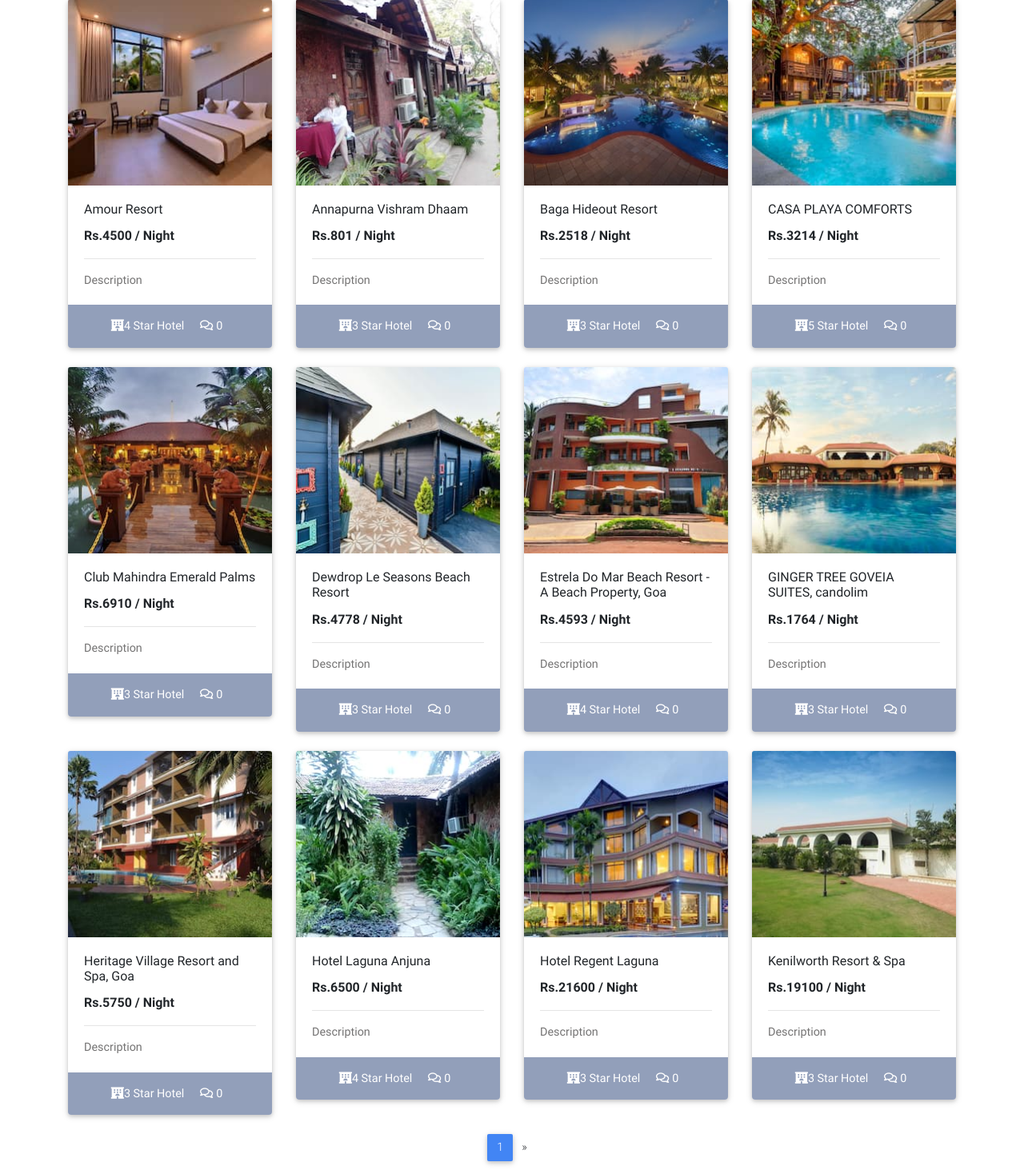
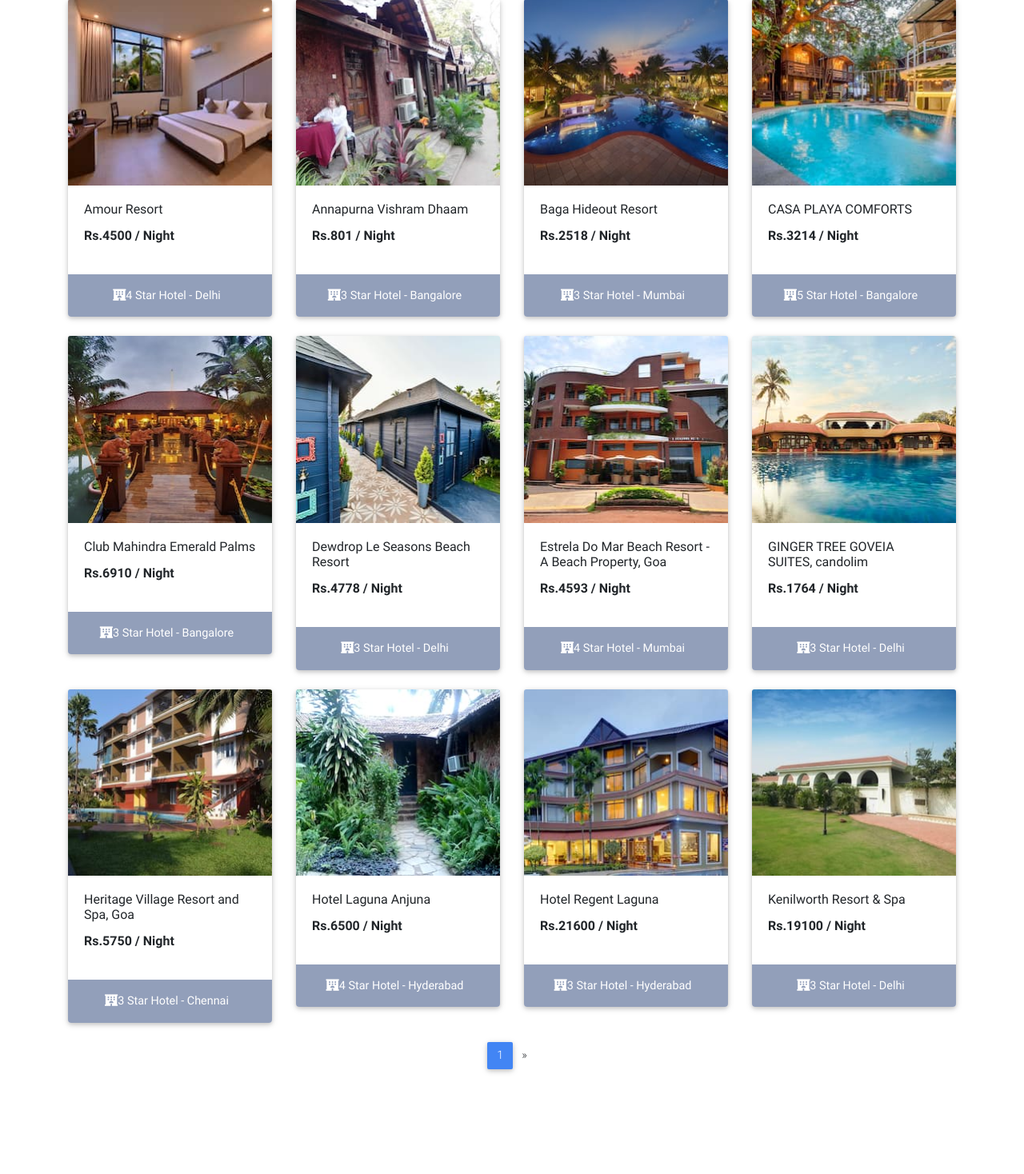
Before and after one commit to sahivani/etravel, a Django app: page / in a window 1280 px wide. Shown: the part 761-2229 px from the top of the page at 80% size. After the commit the page ends 2103 px from the top, so only its background shows below. Run offline with Django 3.2, Linux system fonts and the light colour scheme; data comes from the database, SQL or seed files in the repository; both versions use the stored data as it was after the commit; some libraries are stand-ins or nearby versions.

Commit message:
Shivani v5

```diff
--- a/templates/home.html
+++ b/templates/home.html
@@ -142,18 +142,15 @@
     <!-- Title -->
     <h6 class="card-title" href="{{ item.get_absolute_url }}">{{ item.title }}</h6>
     <strong> <p class="bq-title">Rs.{{ item.price|floatformat:"0" }} / Night</p> </strong>
-    <hr>
     <!-- Text -->
-    <p class="card-text">Description</p>
+
 
   </div>
 
   <!-- Card footer -->
   <div class="rounded-bottom mdb-color lighten-3 text-center pt-3">
     <ul class="list-unstyled list-inline font-small">
-      <li class="list-inline-item pr-2 white-text"><i class="fas fa-hotel"></i>{{ item.get_category_display }}</li>
-      <li class="list-inline-item pr-2"><a href="#" class="white-text"><i
-            class="far fa-comments pr-1"></i>0</a></li>
+      <li class="list-inline-item pr-2 white-text"><i class="fas fa-hotel"></i>{{ item.get_category_display }} - {{ item.get_city_display }}</li>
     </ul>
   </div>
 
--- a/templates/product.html
+++ b/templates/product.html
@@ -180,7 +180,7 @@
   <div class="tab-content" id="advancedTabContent">
     <div class="tab-pane fade show active" id="description" role="tabpanel" aria-labelledby="description-tab">
       <br>
-      <h5>Product Description :</h5>
+      <h5>Hotel Description :</h5>
       <p class="pt-2" style="text-indent: 50px">{{ item.description }}</p>
     </div>
     <div class="tab-pane fade" id="info" role="tabpanel" aria-labelledby="info-tab">
```
Also changed, not shown: db.sqlite3, 1 other file.
